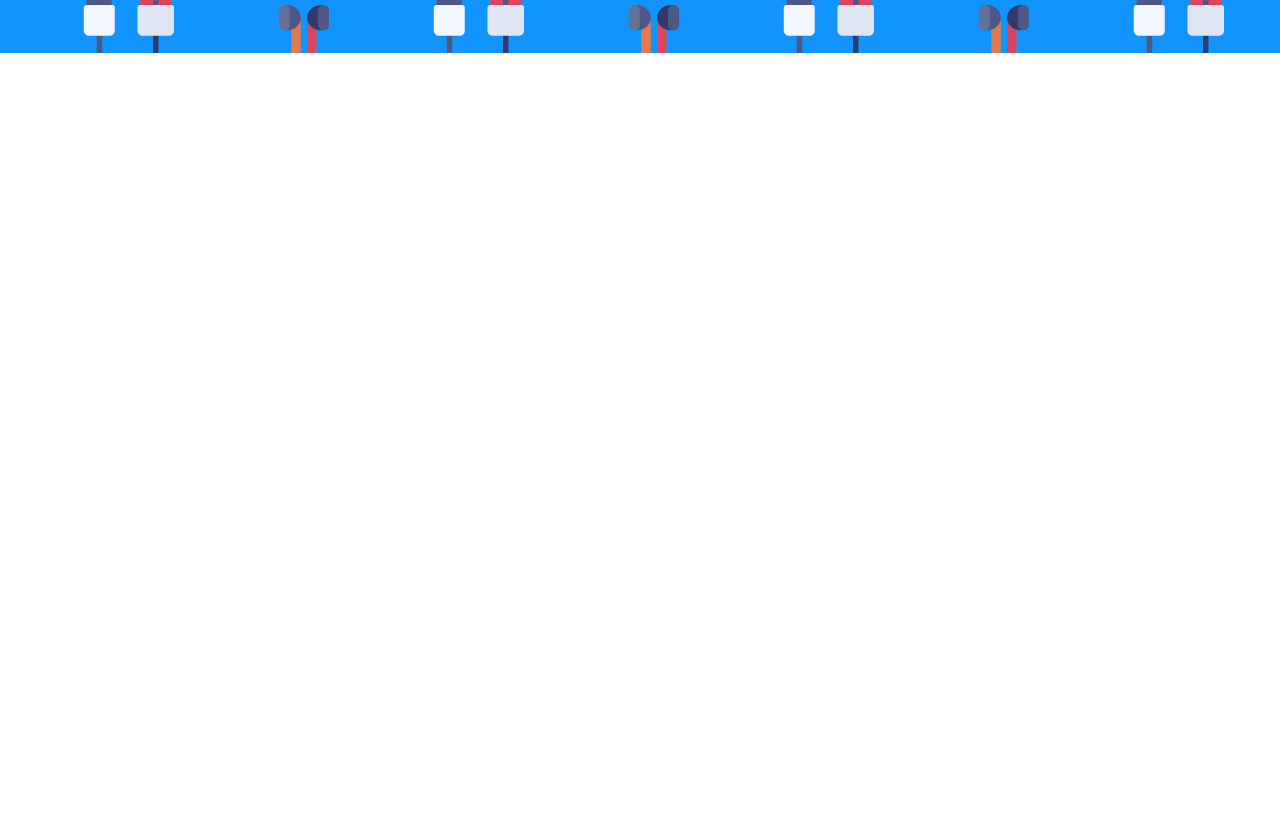
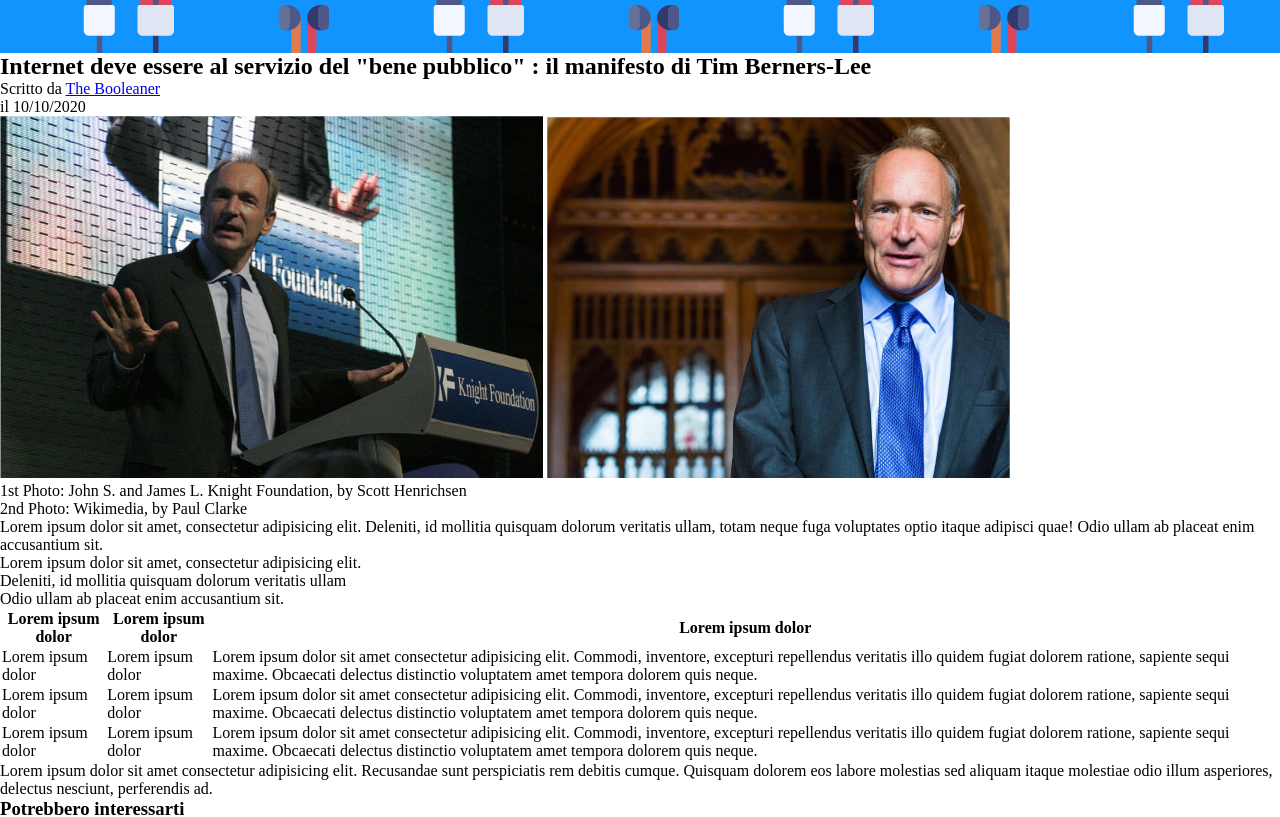
Before and after one commit to Furentsu/html-css-booleaner, a plain HTML site: page index.html in a window 1280 px wide. Shown: the part 123-940 px from the top of the page. Before the commit the page ends 800 px from the top, so only its background shows below. Drawn offline with Linux system fonts and the light colour scheme.

Commit message:
HTML structure implemented

```diff
--- a/index.html
+++ b/index.html
@@ -12,5 +12,94 @@
         <img id="logo" src="img/logo.svg" alt="Logo">
     </header>
 
+    <main>
+
+        <!-- Sezione titolo -->
+
+        <section>
+            <h1>Internet deve essere al servizio del "bene pubblico" : il manifesto di Tim Berners-Lee</h1>
+            <p>Scritto da <a href="#">The Booleaner</a> <br>
+                il 10/10/2020
+            </p>
+        </section>
+
+        <!-- Sezione immagini -->
+
+        <section>
+            <img src="img/tim-1.jpg" alt="">
+            <img src="img/tim-2.jpg" alt="">
+            <p>1st Photo: John S. and James L. Knight Foundation, by Scott Henrichsen <br>
+                2nd Photo: Wikimedia, by Paul Clarke
+            </p>
+        </section>
+
+        <!-- Sezione introduttiva -->
+
+        <section>
+            <p>Lorem ipsum dolor sit amet, consectetur adipisicing elit. Deleniti, id mollitia quisquam dolorum veritatis ullam, totam <span class="highlight">neque fuga voluptates</span> optio itaque adipisci quae! Odio ullam ab placeat enim accusantium sit.</p>
+        </section>
+
+        <!-- Sezione lista -->
+
+        <section>
+            <ul>
+                <li>Lorem ipsum dolor sit amet, consectetur adipisicing elit.</li>
+                <li>Deleniti, id mollitia quisquam dolorum veritatis ullam</li>
+                <li>Odio ullam ab placeat enim accusantium sit.</li>
+            </ul>
+        </section>
+
+        <!-- Sezione tabella -->
+
+        <section>
+            <table>
+                <thead>
+                    <tr>
+                        <th>Lorem ipsum dolor</th>
+                        <th>Lorem ipsum dolor</th>
+                        <th>Lorem ipsum dolor</th>
+                    </tr>
+                </thead>
+
+                <tbody>
+                    <tr>
+                        <td>Lorem ipsum dolor</td>
+                        <td>Lorem ipsum dolor</td>
+                        <td>Lorem ipsum dolor sit amet consectetur adipisicing elit. Commodi, inventore, excepturi repellendus veritatis illo quidem fugiat dolorem ratione, sapiente sequi maxime. Obcaecati delectus distinctio voluptatem amet tempora dolorem quis neque.</td>
+                    </tr>
+
+                    <tr>
+                        <td>Lorem ipsum dolor</td>
+                        <td>Lorem ipsum dolor</td>
+                        <td>Lorem ipsum dolor sit amet consectetur adipisicing elit. Commodi, inventore, excepturi repellendus veritatis illo quidem fugiat dolorem ratione, sapiente sequi maxime. Obcaecati delectus distinctio voluptatem amet tempora dolorem quis neque.</td>
+                    </tr>
+
+                </tbody>
+
+                <tfoot>
+                    <tr>
+                        <td>Lorem ipsum dolor</td>
+                        <td>Lorem ipsum dolor</td>
+                        <td>Lorem ipsum dolor sit amet consectetur adipisicing elit. Commodi, inventore, excepturi repellendus veritatis illo quidem fugiat dolorem ratione, sapiente sequi maxime. Obcaecati delectus distinctio voluptatem amet tempora dolorem quis neque.</td>
+                    </tr>
+                </tfoot>
+            </table>
+        </section>
+
+        <!-- Sezione post-tabella -->
+
+        <section>
+            <p>Lorem ipsum dolor sit amet consectetur adipisicing elit. Recusandae sunt perspiciatis rem debitis cumque. Quisquam dolorem eos labore molestias <span class="highlight">sed aliquam itaque molestiae odio illum asperiores</span>, delectus nesciunt, perferendis ad.</p>
+        </section>
+
+        <!-- Sezione finale-->
+
+        <section>
+            <h3>Potrebbero interessarti</h3>
+            <img src="img/monitor.jpg" alt="">
+            <img src="img/graph.jpg" alt="">
+        </section>
+    </main>
+
 </body>
 </html>
```
